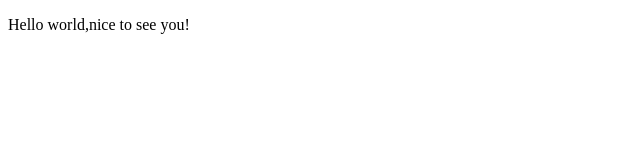
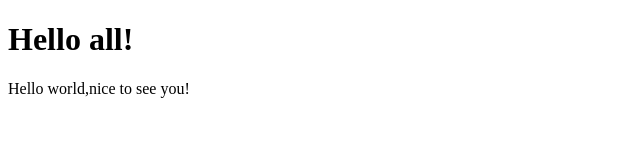
Before and after one commit to odemxl/Project_1, a plain HTML site: page Project_1/index.html in a window 1280 px wide. Shown: the whole page, without its empty margins (0-640 px from the left). Drawn offline with Linux system fonts and the light colour scheme; files whose address does not match are found by name.

Commit message:
index html mod

```diff
--- a/Project_1/index.html
+++ b/Project_1/index.html
@@ -7,6 +7,7 @@
     <title>Document</title>
   </head>
   <body>
+    <h1>Hello all!</h1>
     <p>Hello world,nice to see you!</p>
 
     <!-- <script>
```
